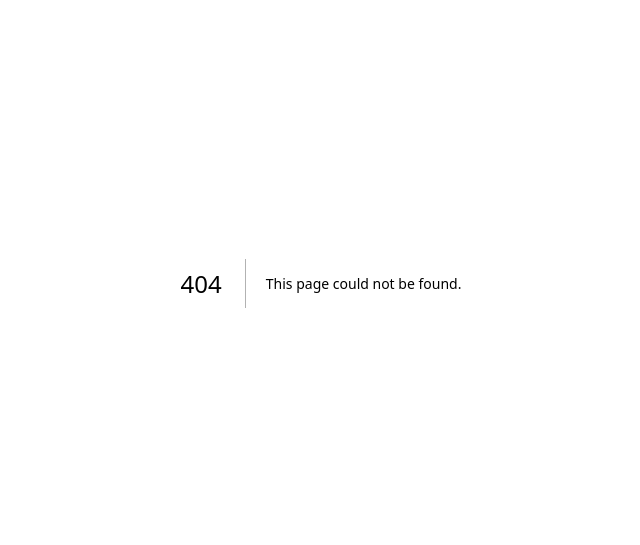
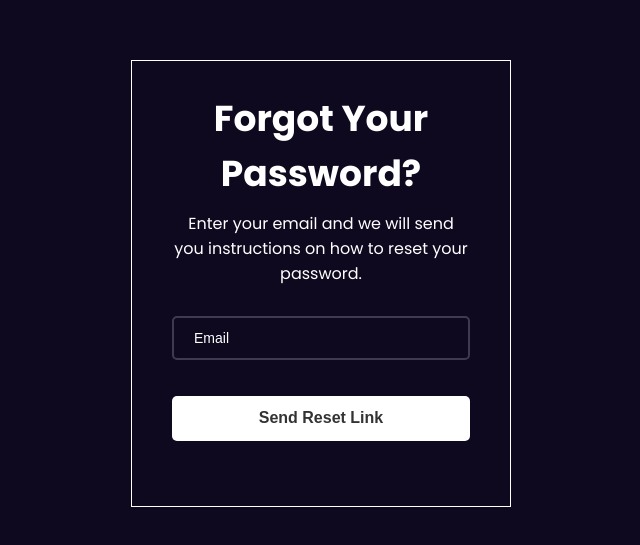
Before and after one commit to 1jaydencc/CodeSync, a Next.js app in the folder frontend/: page /Password-Reset in a window 1280 px wide. Before the commit this address had no page. Shown: the part 117-662 px from the top of the page, without its empty margins (319-959 px from the left). Built offline with nearby package versions, Linux system fonts and the light colour scheme.

Commit message:
Reset Page UI, resend notification, button routing

```diff
--- /dev/null
+++ b/frontend/src/app/Password-Reset/Password-Reset.css
@@ -0,0 +1,92 @@
+.notification-overlay {
+  position: fixed;
+  top: 0;
+  left: 0;
+  width: 100%;
+  height: 100%;
+  background-color: rgba(0, 0, 0, 0.5);
+  display: flex;
+  justify-content: center;
+  align-items: center;
+  z-index: 1000;
+  }
+
+
+.notification-overlay button {
+    background: #0F0920;
+    border: none;
+    outline: none;
+    border-radius: 5px;
+    box-shadow: 0 0 10px rgba(0, 0, 0, alpha.1);
+    cursor: pointer;
+    font-size: 16px;
+    color: white;
+    font-weight: 700;
+    margin-right: 30px;
+    margin-bottom: 5px;
+}
+
+.notification {
+    background-color: white;
+    padding: 20px;
+    border-radius: 5px;
+    box-shadow: 0px 0px 10px rgba(0, 0, 0, 0.5);
+  }
+
+.wrapper {
+    width: 380px;
+    background: #0F0920;
+    border: 1px solid white;
+    padding: 30px 40px;
+    color: white;
+}
+
+.wrapper h1 {
+    font-size: 36px;
+    text-align: center;
+}
+
+.wrapper .reset-information {
+    font-size: 20;
+    text-align: center;
+    margin-top: 10px;
+}
+
+.wrapper .input-box {
+    position: relative;
+    width: 100%;
+    height: 50px;
+    margin: 30px 0;
+}
+
+.input-box input {
+    width: 100%;
+    height: 70%;
+    background: transparent;
+    border: none;
+    outline: none;
+    border: 2px solid rgba(255, 255, 255, .2);
+    border-radius: 5px;
+    font-size: 14px;
+    color: white;
+    padding: 20px 45px 20px 20px;
+}
+
+.input-box input::placeholder {
+    color: white;
+}
+
+.wrapper button {
+    width: 100%;
+    height: 45px;
+    background: white;
+    border: none;
+    outline: none;
+    border-radius: 5px;
+    box-shadow: 0 0 10px rgba(0, 0, 0, alpha.1);
+    cursor: pointer;
+    font-size: 16px;
+    color: #333;
+    font-weight: 700;
+    margin-bottom: 35px;
+}
--- /dev/null
+++ b/frontend/src/app/Password-Reset/page.js
@@ -0,0 +1,52 @@
+'use client';
+import { useState } from 'react';
+import '../globals.css'
+import './Password-Reset.css'
+import { useRouter } from 'next/navigation';
+
+export default function Home() {
+
+  const [showNotification, setShowNotification] = useState(false);
+
+  const handleSubmit = async (event) => {
+    event.preventDefault();
+    setShowNotification(true);
+    console.log('Form Submitted.');
+  };
+
+  const router = useRouter();
+
+  const handleGoToHomePage = () => {
+    router.push('/'); // Use navigate function to go to the home page
+  };
+
+
+  return (
+    <div>
+      <div className='wrapper'>
+        <form action='' onSubmit={handleSubmit}>
+            <h1>Forgot Your Password?</h1>
+            <div className='reset-information'>
+                <p>Enter your email and we will send you instructions on how to reset your password.</p>
+            </div>
+            <div className='input-box'>
+                <input type='text' placeholder='Email' required/>
+            </div>
+            <button type='submit'>Send Reset Link</button>
+        </form>
+      </div>
+      <div>
+          {showNotification && (
+            <div className='notification-overlay'>
+              <div className='notification'>
+              <p>Reset link sent successfully!</p>
+              <button onClick={() => setShowNotification(false)}>Close</button>
+              <button onClick={handleSubmit}>Resend</button>
+              <button onClick={handleGoToHomePage}>Reset</button>
+              </div>
+            </div>
+          )}
+        </div>
+    </div>
+  );
+}
--- a/frontend/src/app/page.js
+++ b/frontend/src/app/page.js
@@ -16,18 +16,17 @@ export default function Home() {
             <button type='submit'>Login</button>
 
             <div className='forgot-password'>
-                <a href="Forgot Password?">Forgot Password?</a>
+                <a href="/Password-Reset">Forgot Password?</a>
             </div>
             <div className='divider'>
                 <p>___________________________</p>
             </div>
-
             <div className='register-link'>
                 <p><a href="/Register">Create Account</a></p>
             </div>
 
         </form>
-    </div>
+      </div>
     </div>
   );
 }
```
